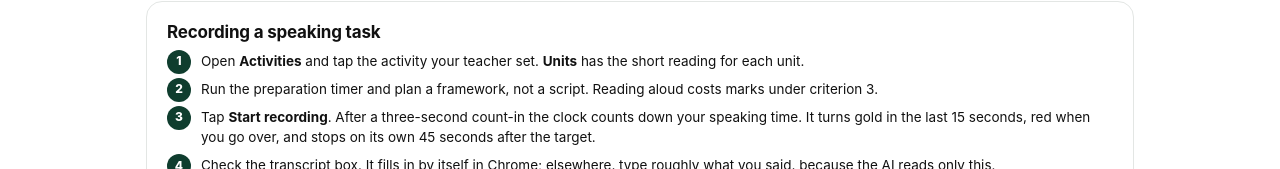
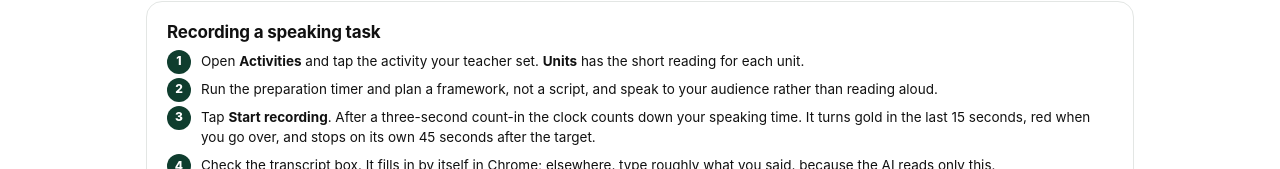
Before and after one commit to NorahAlshehri-2026/academicpresentations, a Next.js app: page /guide in a window 1280 px wide. Shown: the part 258-427 px from the top of the page. Built offline with nearby package versions, Linux system fonts and the light colour scheme; no server answers.

Commit message:
Peer checklist: guide wording (3/7)

```diff
--- a/app/guide/page.tsx
+++ b/app/guide/page.tsx
@@ -22,7 +22,7 @@ export default function GuidePage() {
         <h3>Recording a speaking task</h3>
         <ol className="guide">
           <li>Open <b>Activities</b> and tap the activity your teacher set. <b>Units</b> has the short reading for each unit.</li>
-          <li>Run the preparation timer and plan a framework, not a script. Reading aloud costs marks under criterion 3.</li>
+          <li>Run the preparation timer and plan a framework, not a script, and speak to your audience rather than reading aloud.</li>
           <li>
             Tap <b>Start recording</b>. After a three-second count-in the clock counts down your speaking time. It
             turns gold in the last 15 seconds, red when you go over, and stops on its own 45 seconds after the target.
```
